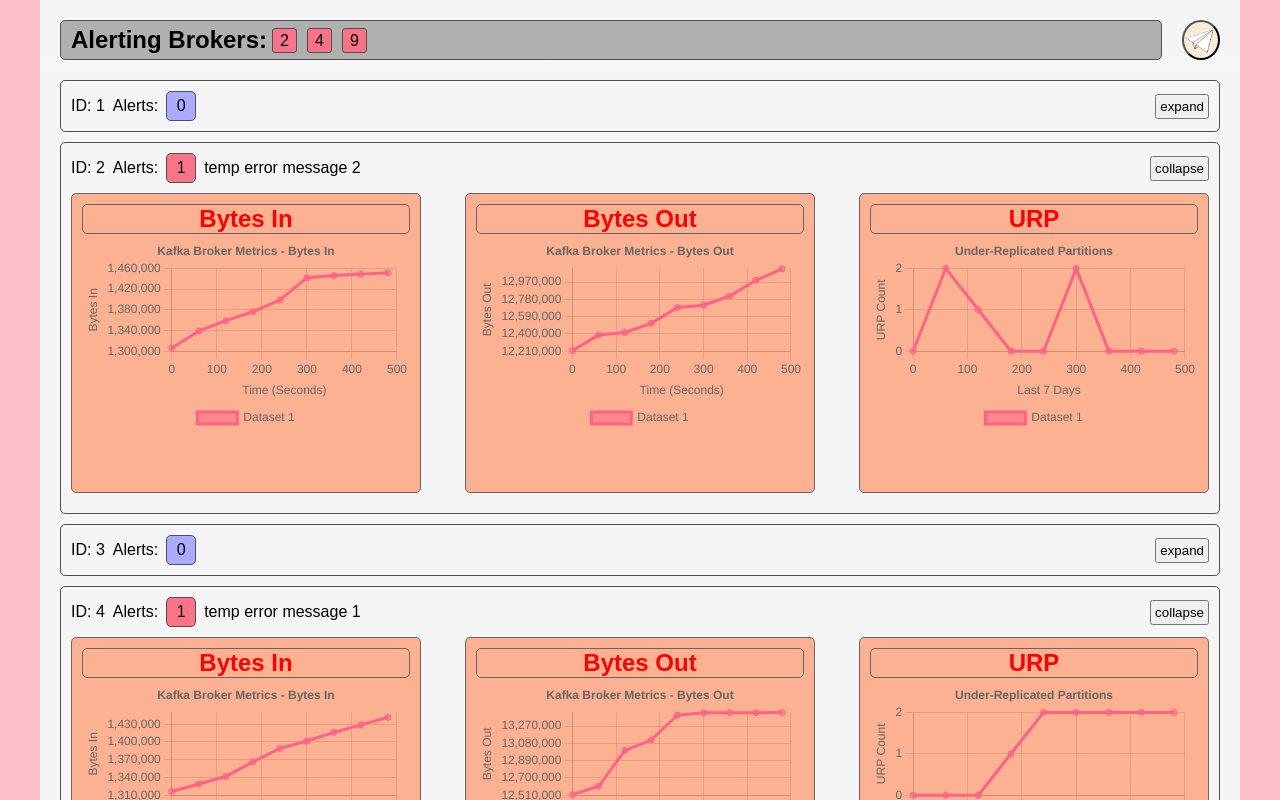
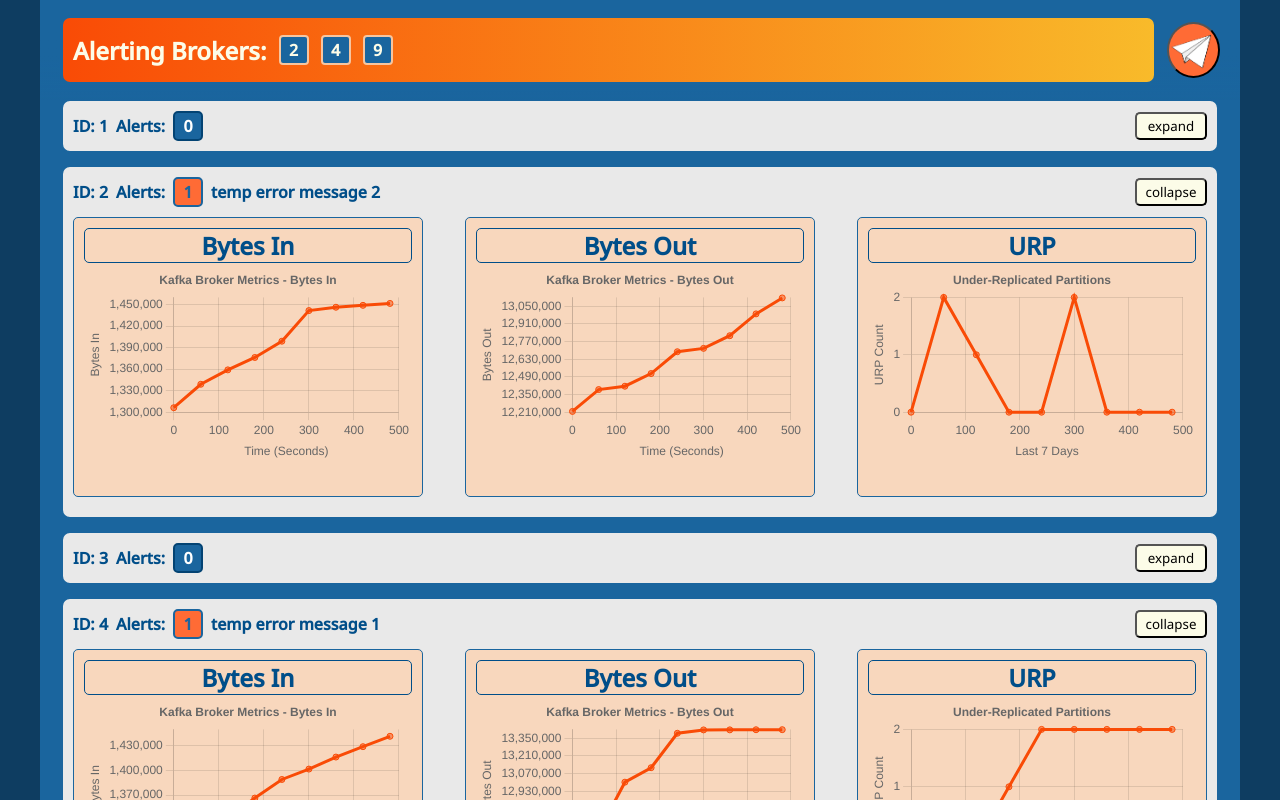
Before and after one commit to oslabs-beta/kafkalerts, a React app: page /dashboard in a window 1280 px wide. Shown: the top 800 px of the page. Built offline with nearby package versions, Linux system fonts and the light colour scheme; no server answers.

Commit message:
styling updates

```diff
--- a/package.json
+++ b/package.json
@@ -40,6 +40,7 @@
     "dotenv": "^16.0.3",
     "express": "^4.18.2",
     "kafkajs": "^2.2.4",
+    "node-sass-import": "^2.0.1",
     "pg": "^8.10.0",
     "pg-promise": "^11.4.3",
     "react": "^18.2.0",
--- a/src/pages/dashboard/components/Broker.jsx
+++ b/src/pages/dashboard/components/Broker.jsx
@@ -221,15 +221,17 @@ const Broker = ({ id, alerts }) => {
         <div
           className='total-alerts-box'
           style={{
-            backgroundColor: alerts.length
-              ? 'rgb(250, 115, 137)'
-              : 'rgb(171, 171, 255)',
+            backgroundColor: alerts.length ? "#ff6b35" : '#1a659e',
+            color: alerts.length ? "#1a659e" : 'white',
+            border: alerts.length ? '2px solid #1a659e' : '2px solid #034373'
+            // fontSize: '16px',
+            // fontWeight: 900
           }}
         >
           {alerts.length}
         </div>
         <p>{alerts}</p>
-        <button onClick={toggleExpand}>
+        <button onClick={toggleExpand} style={{width: '72px', backgroundColor: '#fcfce8', borderRadius: '5px'}}>
           {expandedDisplay ? 'collapse' : 'expand'}
         </button>
       </div>
--- a/src/pages/dashboard/components/Charts.jsx
+++ b/src/pages/dashboard/components/Charts.jsx
@@ -27,7 +27,7 @@ export function BytesInChart(bytesIn) {
     maintainAspectRatio: false,
     plugins: {
       legend: {
-        position: 'bottom',
+        position: 'none',
       },
       title: {
         display: true,
@@ -69,8 +69,8 @@ export function BytesInChart(bytesIn) {
       {
         label: 'Dataset 1',
         data: bytesY,
-        borderColor: 'rgb(255, 99, 132)',
-        backgroundColor: 'rgba(255, 99, 132, 0.5)',
+        borderColor: 'rgb(249, 75, 6)',
+        backgroundColor: 'rgba(249, 75, 6, 0.5)',
       },
     ],
   };
@@ -84,7 +84,7 @@ export function BytesOutChart(bytesOut) {
     maintainAspectRatio: false,
     plugins: {
       legend: {
-        position: 'bottom',
+        position: 'none',
       },
       title: {
         display: true,
@@ -126,8 +126,8 @@ export function BytesOutChart(bytesOut) {
       {
         label: 'Dataset 1',
         data: bytesY,
-        borderColor: 'rgb(255, 99, 132)',
-        backgroundColor: 'rgba(255, 99, 132, 0.5)',
+        borderColor: 'rgb(249, 75, 6)',
+        backgroundColor: 'rgba(249, 75, 6, 0.5)',
       },
     ],
   };
@@ -141,7 +141,8 @@ export function URPChart(URPData) {
     maintainAspectRatio: false,
     plugins: {
       legend: {
-        position: 'bottom',
+        // position: 'bottom',
+        position: 'none'
       },
       title: {
         display: true,
@@ -182,8 +183,8 @@ export function URPChart(URPData) {
       {
         label: 'Dataset 1',
         data: urps,
-        borderColor: 'rgb(255, 99, 132)',
-        backgroundColor: 'rgba(255, 99, 132, 0.5)',
+        borderColor: 'rgb(249, 75, 6)',
+        backgroundColor: 'rgba(249, 75, 6, 0.5)',
       },
     ],
   };
--- a/src/pages/dashboard/containers/DashNav.jsx
+++ b/src/pages/dashboard/containers/DashNav.jsx
@@ -13,7 +13,7 @@ const DashNav = ({ brokers, username, connectionString, handleSubmit }) => {
       <button
         id='user-menu-button'
         onClick={toggleMenu}
-        style={{ backgroundColor: menuOpen ? 'grey' : 'antiquewhite' }}
+        style={{ backgroundColor: menuOpen ? 'grey' : '#ff6b35' }}
       >
         <img src={logo} alt='KA' />
       </button>
--- a/src/pages/styles.scss
+++ b/src/pages/styles.scss
@@ -10,7 +10,7 @@ img {
   max-width: 100%;
 }
 body {
-  background-color: pink;
+  background-color: #0e3d61;
 }
 .pages {
   width: 100vw;
@@ -21,10 +21,16 @@ body {
   align-items: center;
 }
 .container {
-  background-color: $medium;
+  background-color: $medium-dark;
   padding: 10px;
-  border-radius: 5px;
+  border-radius: 10px;
   border: $regular-border;
+  color: $dark;
+  font-weight: bold;
+}
+
+#alerts-container {
+  color: $alert-header-text;
 }
 
 #homepage {
@@ -33,7 +39,7 @@ body {
     top: 0;
     width: 100%;
     min-height: 50px;
-    background-color: $medium;
+    background-color: $medium-light;
     display: flex;
     justify-content: space-between;
     align-items: center;
@@ -59,55 +65,62 @@ body {
 #dashboard-page {
   #dash-nav {
     position: fixed;
-    background-image: linear-gradient(to bottom, $light, 95%, transparent);
+    background-image: linear-gradient(to bottom, $medium-dark, 95%, transparent);
     padding: 20px;
     display: flex;
     flex-direction: row;
     top: 0;
-    width: 100%;
+    width: 100vw;
     max-width: 1200px;
-    height: 80px;
+    height: 100px;
+    align-items: center;
     #alerts-container {
       width: 100%;
+      height: 70px;
       display: flex;
+      border-radius: 10px;
       flex-direction: row;
       align-items: center;
+      background-image: linear-gradient(90deg, rgb(249, 75, 6) 0%, hsla(42, 94%, 57%, 1) 100%);;
       .alert-box {
-        background-color: rgb(250, 115, 137);
-        margin: 0 5px;
+        display: flex;
+        background-color: $medium-dark;
+        margin-left: 12px;
         padding: 3px;
-        height: 25px;
-        width: 25px;
-        text-align: center;
-        border-radius: 3px;
-        border: $regular-border;
+        height: 30px;
+        width: 30px;
+        justify-content: center;
+        align-items: center;
+        border-radius: 4px;
+        border: $small-box-border-light;
       }
       .alert-box:hover {
-        background-color: darken(rgb(250, 115, 137), 10%);
+        background-color: darken($medium-dark, 10%);
       }
     }
     #user-menu-button {
       border-radius: 50%;
-      margin-left: 20px;
-      width: 40px;
-      height: 40px;
+      margin-left: 10px;
+      width: 56px;
+      height: 56px;
     }
     #user-menu {
       position: absolute;
       right: 0px;
       margin: 50px 40px;
-      background-color: $medium;
+      background-color: $light;
       border: $regular-border;
       border-radius: 5px;
       padding: 5px;
     }
   }
   #brokers-container {
-    background-color: $light;
+    background-color: $medium-dark;
     width: 100vw;
     max-width: 1200px;
     min-height: 100vh;
     padding: 80px 20px;
+    margin-top: 18px;
     .broker {
       background-color: $light;
       margin-bottom: 10px;
@@ -116,7 +129,7 @@ body {
         align-items: center;
         gap: 8px;
         .total-alerts-box {
-          background-color: rgb(171, 171, 255);
+          background-color: $medium-light;
           width: 30px;
           height: 30px;
           display: flex;
@@ -124,7 +137,7 @@ body {
           justify-content: center;
           align-items: center;
           border-radius: 5px;
-          border: $regular-border;
+          // border: $small-box-border-dark;
         }
       }
       .collapsed-bar button:last-child {
@@ -136,16 +149,16 @@ body {
         justify-content: space-between;
         text-align: center;
         .metric {
-          color: red;
-          height: 300px;
+          color: $chart-header-text;
+          height: 280px;
           width: 350px;
-          border: 1px solid rgb(103, 102, 102);
+          border: 1px solid $medium-dark;
           border-radius: 5px;
-          background-color: rgb(253, 177, 147);
+          background-color: $chart-background;
           padding: 10px;
           margin: 10px 0;
           h2 {
-            border: 1px solid rgb(103, 102, 102);
+            border: 1px solid $dark;
             border-radius: 5px;
           }
           .graph canvas {
--- a/src/variables.scss
+++ b/src/variables.scss
@@ -1,17 +1,34 @@
+@import url('https://fonts.googleapis.com/css2?family=Noto+Sans:wght@300;400;500&display=swap');
+
 // === COLORS ===
-$dark: #202020;
-$medium-dark: #505050;
-$medium: #b0b0b0;
-$medium-light: #dbdbdb;
-$light: #f5f5f5;
+$dark: #004e89;
+$medium-dark: #1a659e;
+$medium: #ff6b35;
+$medium-light: #f7c59f;
+$light: #e9e9e9;
+$text: #034373;
 
-$alert-color: 'salmon';
-$non-alert-color: 'skyblue';
+$alert-header-text: #fcfce8;
+$alert-header: #f5f56f;
+$alert-header-background: #5ea2d7;
+$chart-background: #f8d7bd;
+$chart-header-text: #004e89;
+
+// $alertColor: #35ff57;
+// $nonAlertColor: #1a659e;
 
 // === FONTS ===
-$main-font: Arial, Helvetica, sans-serif;
+$main-font: 'Noto Sans', Arial, Helvetica, sans-serif;
 $small-font: 12px;
 $medium-font: 16px;
 $large-font: 24px;
 
-$regular-border: 1px solid $medium-dark;
+$regular-border: 3px solid $medium-dark;
+$small-box-border-dark: 2px solid $medium-dark;
+$small-box-border-light: 2px solid $medium-light;
+
+
+// :export {
+//   alertColor: $alertColor;
+//   nonAlertColor: $nonAlertColor;
+// }
```
